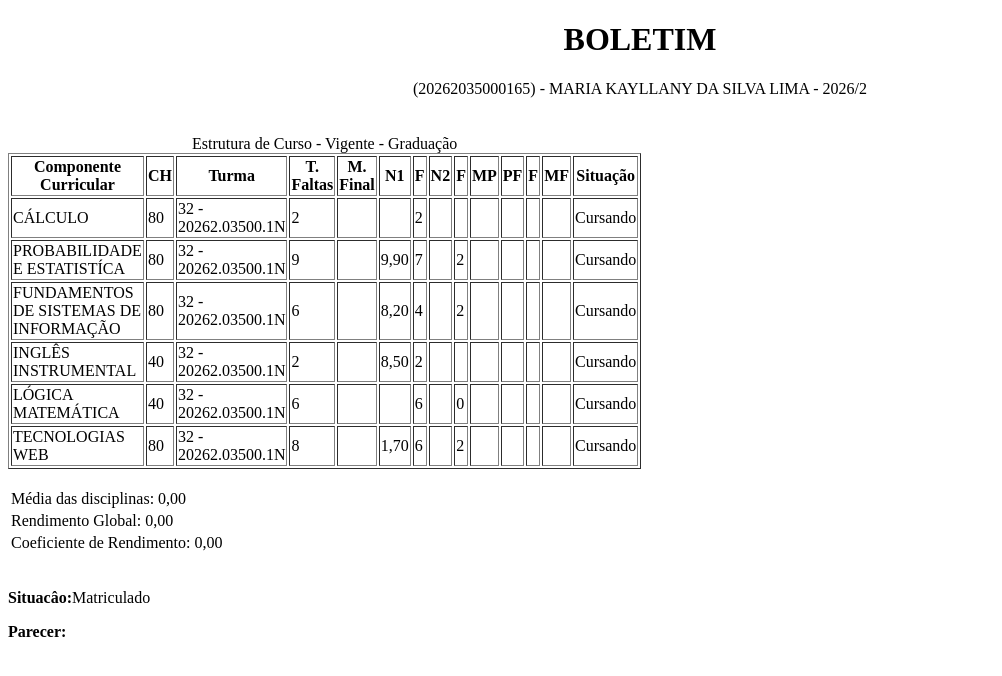
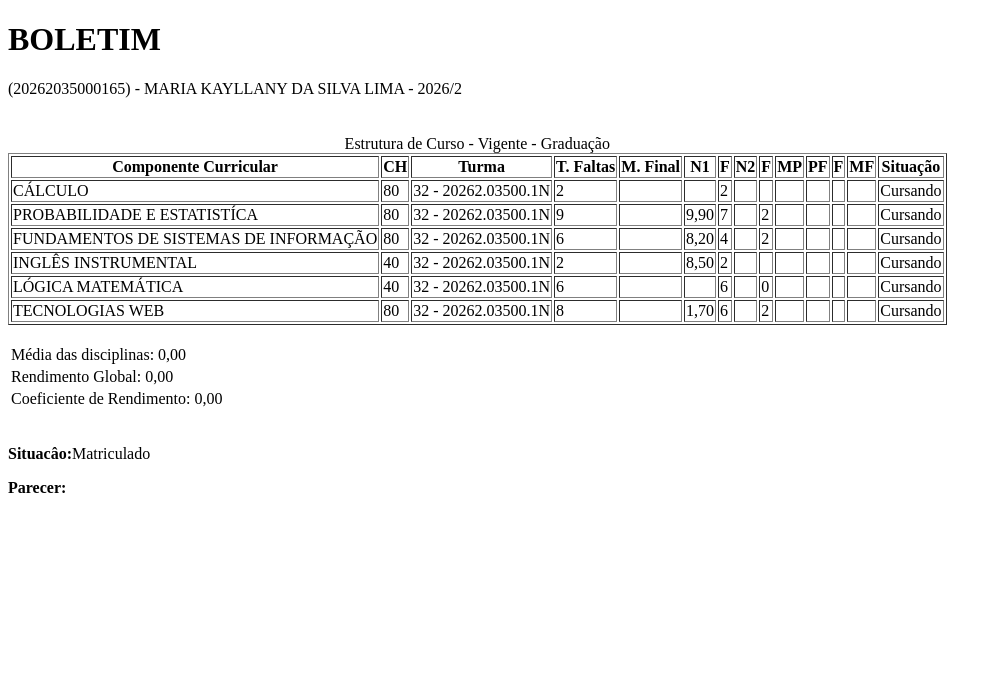
Before and after one commit to kaylanysilva-max/boletim.html, a plain HTML site: page index.html in a window 1280 px wide. Shown: the whole page, without its empty margins (0-1002 px from the left). Drawn offline with Linux system fonts and the light colour scheme.

Commit message:
Refactor header elements in index.html

```diff
--- a/index.html
+++ b/index.html
@@ -7,10 +7,11 @@
   </head>
   <body>
     <header>
-      <h1 align="center">BOLETIM</h1>
-      <p align="center"> (20262035000165) - MARIA KAYLLANY DA SILVA LIMA - 2026/2</P>
+      <h1>BOLETIM</h1>
+      <p> (20262035000165) - MARIA KAYLLANY DA SILVA LIMA - 2026/2</P>
     </header>
-    <table border="1" width="100">
+    <main>
+    <table border="1">
     <caption>
       <h1></h1>Estrutura de Curso - Vigente - Graduação</h1>
     </caption>
```
